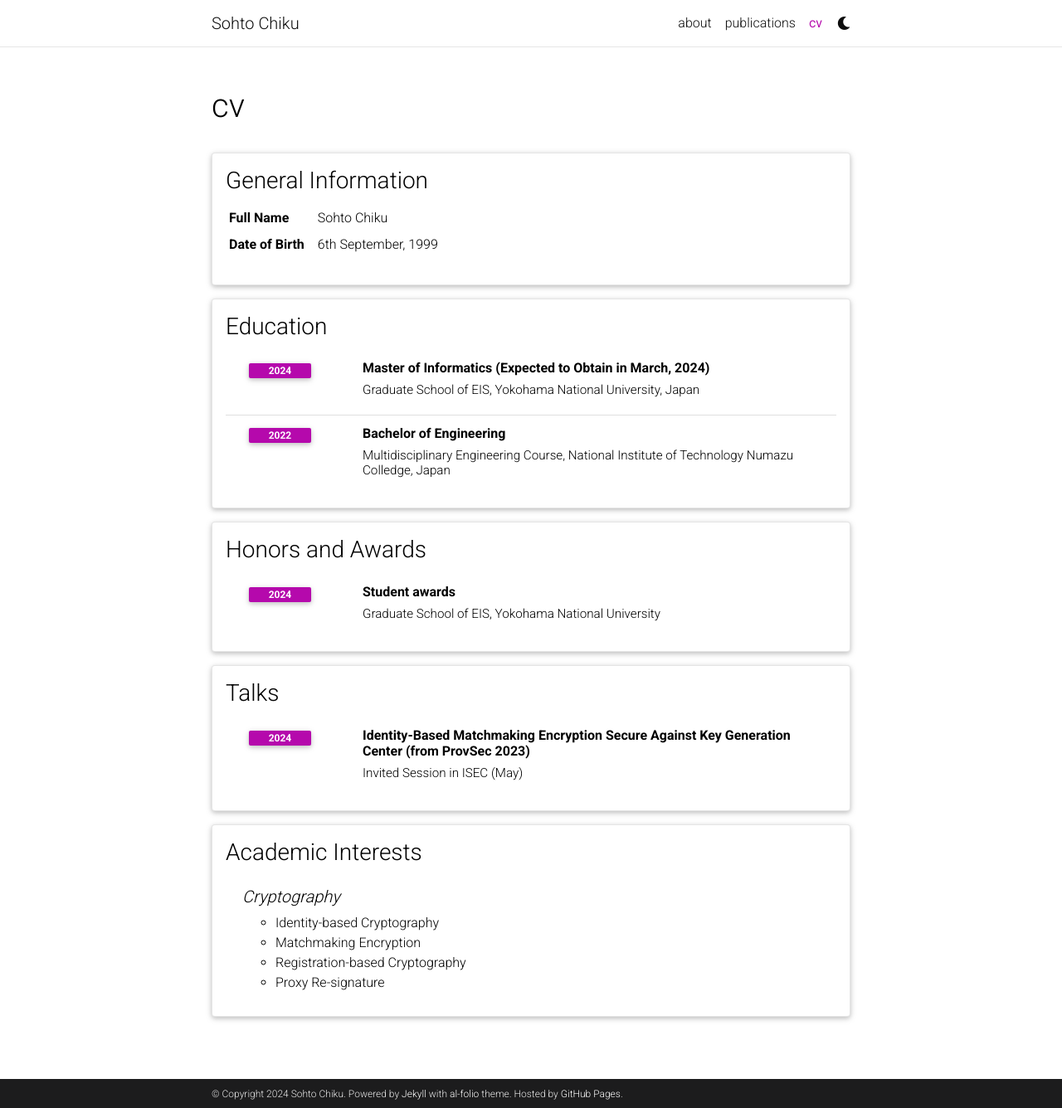
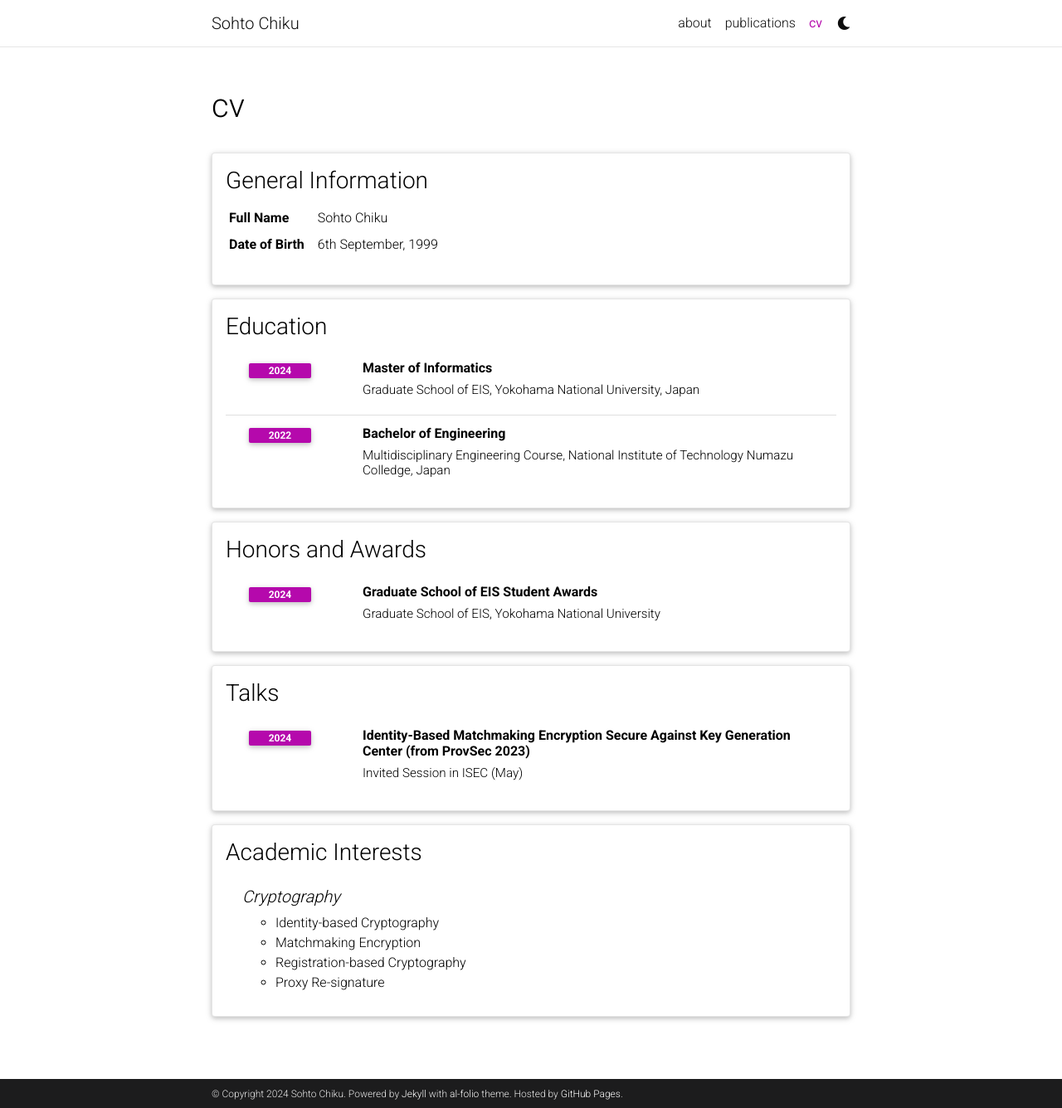
Before and after one commit to csort99/csort99.github.io, a Jekyll site: the page built from _pages/cv.md, in a window 1280 px wide and 1336 px high. Shown: the whole window at 83% size. Built offline with Jekyll 4.4.1, drawn with Linux system fonts in a browser that asks for light colours; comment, search, counter and statistics services are not loaded; a style sheet for code colours, icons or effects is not loaded.

Commit message:
Update cv.yml

```diff
--- a/_data/cv.yml
+++ b/_data/cv.yml
@@ -9,7 +9,7 @@
 - title: Education
   type: time_table
   contents:
-    - title: Master of Informatics (Expected to Obtain in March, 2024)
+    - title: Master of Informatics
       institution: Graduate School of EIS, Yokohama National University, Japan
       year: 2024
     - title: Bachelor of Engineering
@@ -23,7 +23,7 @@
 - title: Honors and Awards
   type: time_table
   contents:
-   - title: Student awards
+   - title: Graduate School of EIS Student Awards
      institution: Graduate School of EIS, Yokohama National University
      year: 2024
 
```
